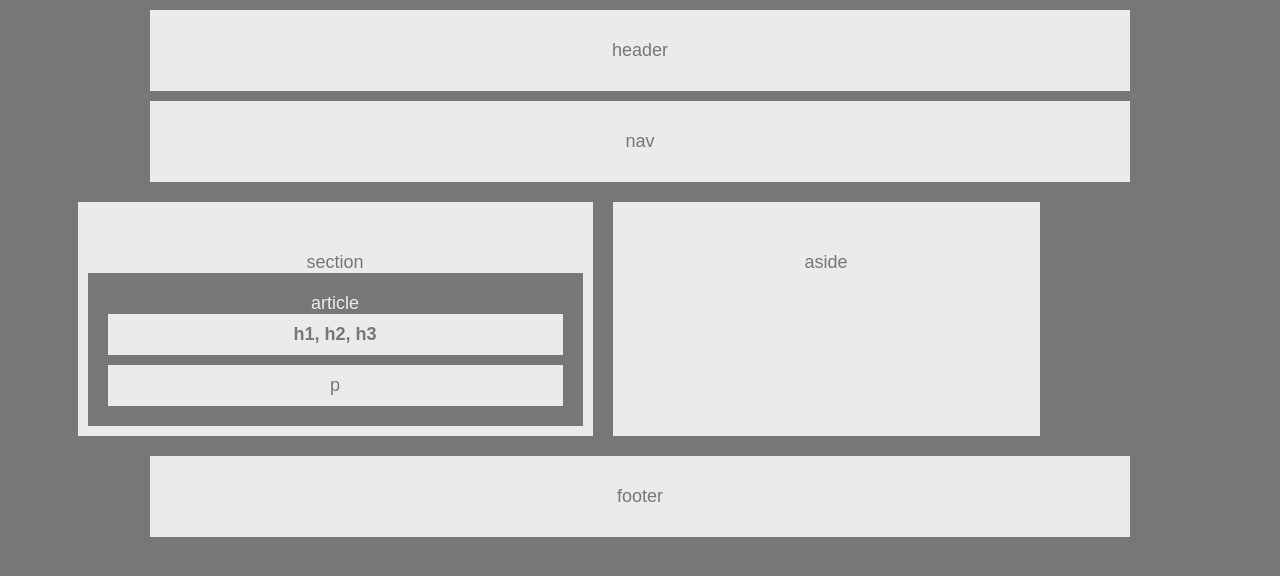
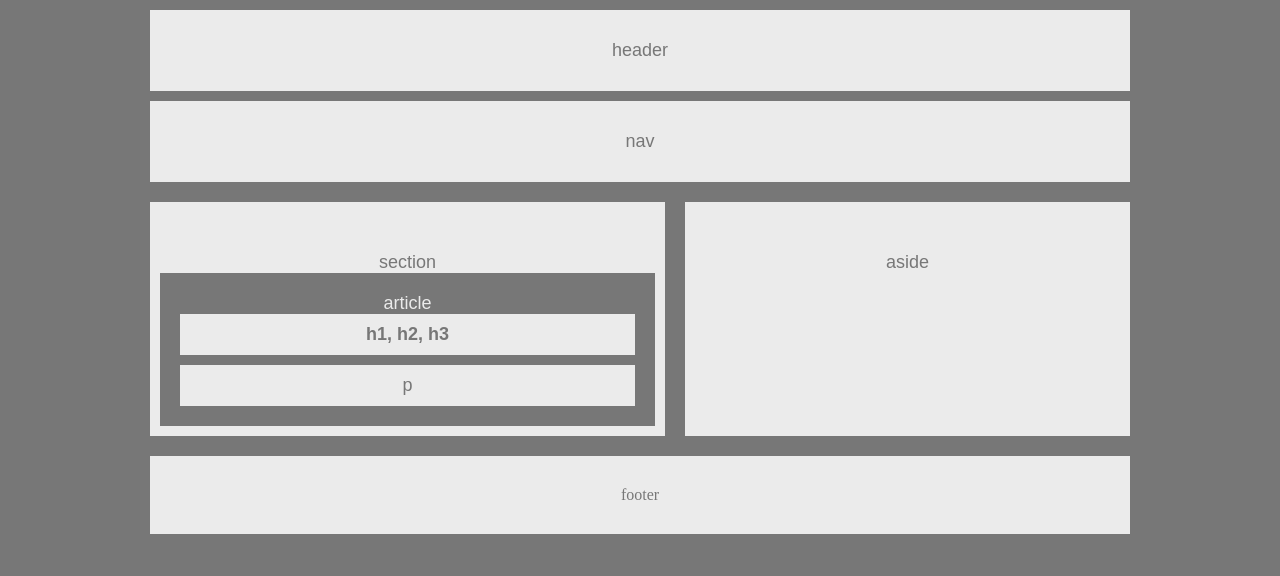
Before and after one commit to jzdulin/HW-Wireframe, a plain HTML site: page index.html in a window 1280 px wide. Drawn offline with Linux system fonts and the light colour scheme.

Commit message:
Fixed float issues, ready to be submitted

```diff
--- a/index.html
+++ b/index.html
@@ -18,8 +18,7 @@
             nav
         </section>
 
-        <div class="clearfix">
-            <div class="center">
+        <div class="clearfix center">
 
                 <section class="section">
                     section
--- a/style.css
+++ b/style.css
@@ -58,15 +58,16 @@ body{
     background-color: #ebebeb;
     color: #777;
     float: left;
-    width: 327px;
+    width: 345px;
     height: 134px;
     padding: 50px;
     margin: 0px 0px 0px 10px;
 }
 
 .center{
-    width: 89%;
+    /* width: 89%; */
     margin: 0 auto 0 auto;
+    width: 980px;
     /* float: left; */
     /* margin-left:auto; */
     /* margin-right:auto */
@@ -85,4 +86,5 @@ body{
     margin: 20px auto 30px auto;
     width: 920px;
     clear: both;
+    text-align: center;
 }
```
